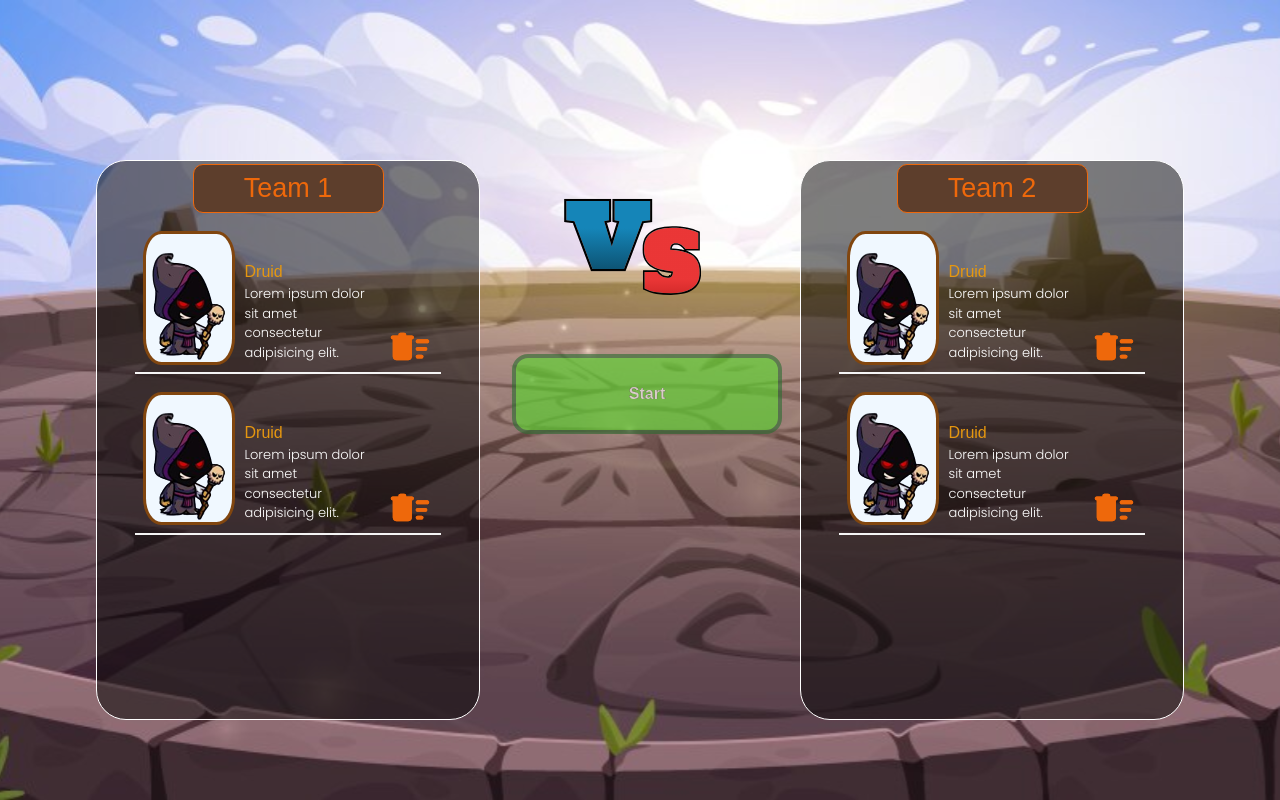
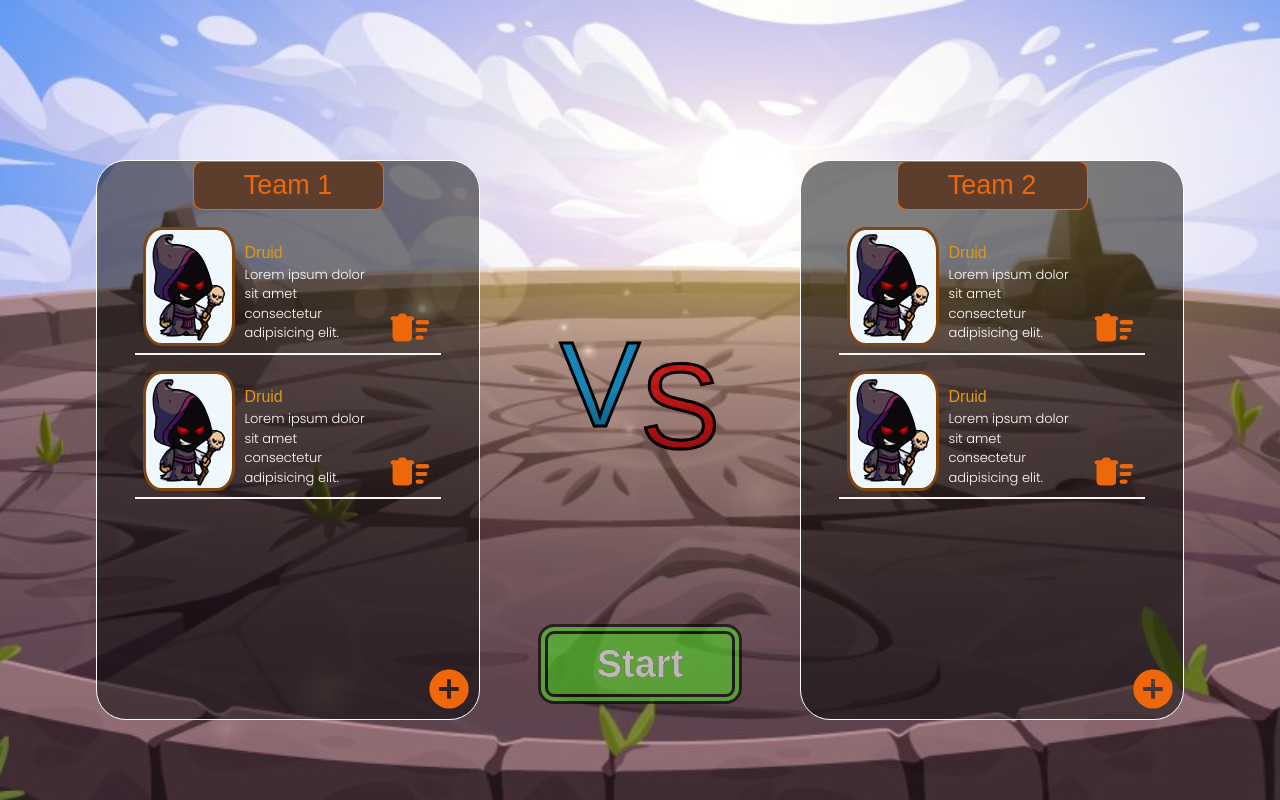
Before and after one commit to gobind-singh21/web-rpg-game, an Angular app in the folder front-end/: page /team-making in a window 1280 px wide. Built offline with nearby package versions, Linux system fonts and the light colour scheme; a web font is replaced by a local one.

Commit message:
added add button and Updated UI

```diff
--- a/front-end/src/app/shared/tiles/tiles.component.html
+++ b/front-end/src/app/shared/tiles/tiles.component.html
@@ -1,6 +1,7 @@
 <div class="tilesbody">
     <div class="innertiles">
         <div class="tilescontainer imagecontainer">
+            <!-- <app-charactercard /> -->
             <img src="../../../assets/images/characters/1.png" alt="">
         </div>
         <div class="tilescontainer textcontainer">
--- a/front-end/src/app/shared/tiles/tiles.component.ts
+++ b/front-end/src/app/shared/tiles/tiles.component.ts
@@ -1,8 +1,9 @@
 import { Component } from "@angular/core";
+import { CharactercardComponent } from "../charactercard/charactercard.component";
 
 @Component({
     selector: 'tiles',
-    imports:[],
+    imports:[CharactercardComponent],
     templateUrl:'./tiles.component.html',
     styleUrl: './tiles.component.css'
 })
--- a/front-end/src/app/views/team-making/team-making.component.css
+++ b/front-end/src/app/views/team-making/team-making.component.css
@@ -34,13 +34,47 @@
 .middle{
     width: 20%;
     /* border: 3px solid red; */
+    display: flex;
+    flex-direction: column;
+    justify-content: end;
+}
+.versus{
+    height: 100%;
+    display: flex;
+    justify-content: center;
+    align-items: center;
+}
+.versus img{
+    height: 100px;
+    width: 100px;
+}
+.v-div{
+    font-size: 15vh;
+    color: transparent;
+    background: linear-gradient(180deg, #1585B8 52.4%, #093B52 99.52%);
+    background-clip: text;
+    -webkit-text-stroke: 3px #000;
+    margin: 0;
+}
+.s-div{
+    font-size: 15vh;
+    color: transparent;
+    background: linear-gradient(180deg, rgba(229, 4, 4, 0.8) 27.88%, #8A0D0D 96.15%);
+
+    background-clip: text;
+    -webkit-text-stroke: 3px #000;
+    margin: 0;
+    display: flex;
+    justify-content: end;
+    align-items: end;
+    height: 50%;
 }
 .startButton{
-    min-width: 270px;
-    width: 100%;
+    /* min-width: 270px; */
+    width: 80%;
     height: 80px;
     background: #57db2a;
-    border: 4px solid #2c6c31;
+    border: 10px double #000000;
     border-radius: 16px;
     color: white;
     /* font-size: 1.25rem; */
@@ -51,11 +85,15 @@
     margin: 1rem auto;
     display: block;
     opacity: 0.6;
-
 }
 .startButton:hover{
     transform: scale(1.05);
     background: #57db2a;
+}
+.startButton h1{
+    margin: 0;
+    padding: 0;
+    font-size: 38px;
 }
 .teambox{
     width: 50%;
@@ -88,3 +126,13 @@
     width: 80%;
     height: 100%;
 }
+.addButton{
+    width: 100%;
+    display: flex;
+    justify-content: end;
+    align-items: end;
+}
+.addButton button{
+    width: 40px;
+    margin: 10px;
+}
--- a/front-end/src/app/views/team-making/team-making.component.html
+++ b/front-end/src/app/views/team-making/team-making.component.html
@@ -6,19 +6,29 @@
             </div>
             <div class="cardsContainer">
                 <div class="cardsInner">
-
                     <tiles/>
                     <tiles/>
                 </div>
             </div>
+            <div class="addButton">
+                <button>
+                    <img src="../../../assets/images/add_circle.svg" alt="">
+                </button>
+            </div>
         </div>
         <div class="middle commonInner">
             <div class="versus">
-                <img src="../../../assets/images/Group 25.svg" alt="">
+                <!-- <img src="../../../assets/images/Group 25.svg" alt=""> -->
+                 <div class="v-div">
+                     <h1><span class="v-letter">V</span></h1>
+                </div>
+                <div class="s-div">
+                    <h1><span class="s-letter">S</span></h1>
+                </div>
             </div>
             <div class="start">
                 <button class="startButton">
-                    Start
+                    <h1>Start</h1>
                 </button>
             </div>
         </div>
@@ -32,6 +42,11 @@
                     <tiles/>
                 </div>
             </div>
+            <div class="addButton">
+                <button>
+                    <img src="../../../assets/images/add_circle.svg" alt="">
+                </button>
+            </div>
         </div>
     </div>
 </div>
--- a/front-end/src/app/views/team-making/team-making.component.ts
+++ b/front-end/src/app/views/team-making/team-making.component.ts
@@ -1,11 +1,12 @@
 import { Component } from "@angular/core";
 import { Tiles } from "../../shared/tiles/tiles.component";
+import { CharactercardComponent } from "../../shared/charactercard/charactercard.component";
 
 
 
 @Component({
     selector: 'team-making',
-    imports:[Tiles],
+    imports:[Tiles, CharactercardComponent],
     templateUrl: './team-making.component.html',
     styleUrl: './team-making.component.css'
 })
```
Also changed, not shown: front-end/src/assets/images/add_circle.svg (added).
